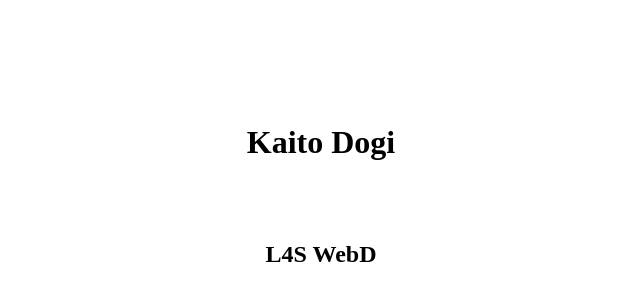
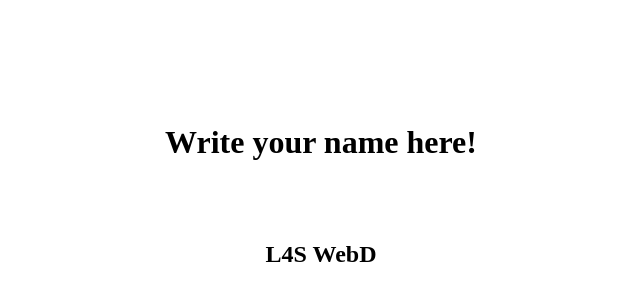
Before and after one commit to L4S-8th-WebD/practice-github-Kaito-Dogi, a plain HTML site: page index.html in a window 1280 px wide. Shown: the part 196-496 px from the top of the page, without its empty margins (319-959 px from the left). Drawn offline with Linux system fonts and the light colour scheme.

Commit message:
conflict

```diff
--- a/index.html
+++ b/index.html
@@ -11,7 +11,7 @@
 
 <body>
 
-  <h1>Kaito Dogi</h1>
+  <h1>Write your name here!</h1>
 
   <h2>L4S WebD</h2>
 
```
